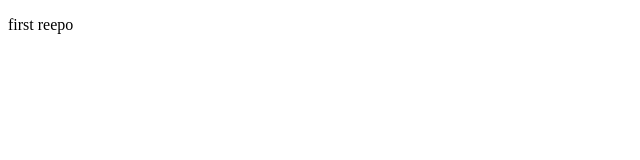
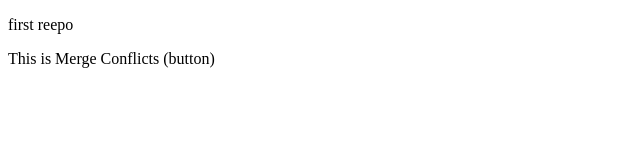
Before and after one commit to rohitbaviskar17/localrepo, a plain HTML site: page test.html in a window 1280 px wide. Shown: the whole page, without its empty margins (0-640 px from the left). Drawn offline with Linux system fonts and the light colour scheme.

Commit message:
change in feature1

```diff
--- a/test.html
+++ b/test.html
@@ -7,5 +7,6 @@
 </head>
 <body>
     <p>first reepo</p>
+    <p>This is Merge Conflicts (button)</p>
 </body>
 </html>
```
